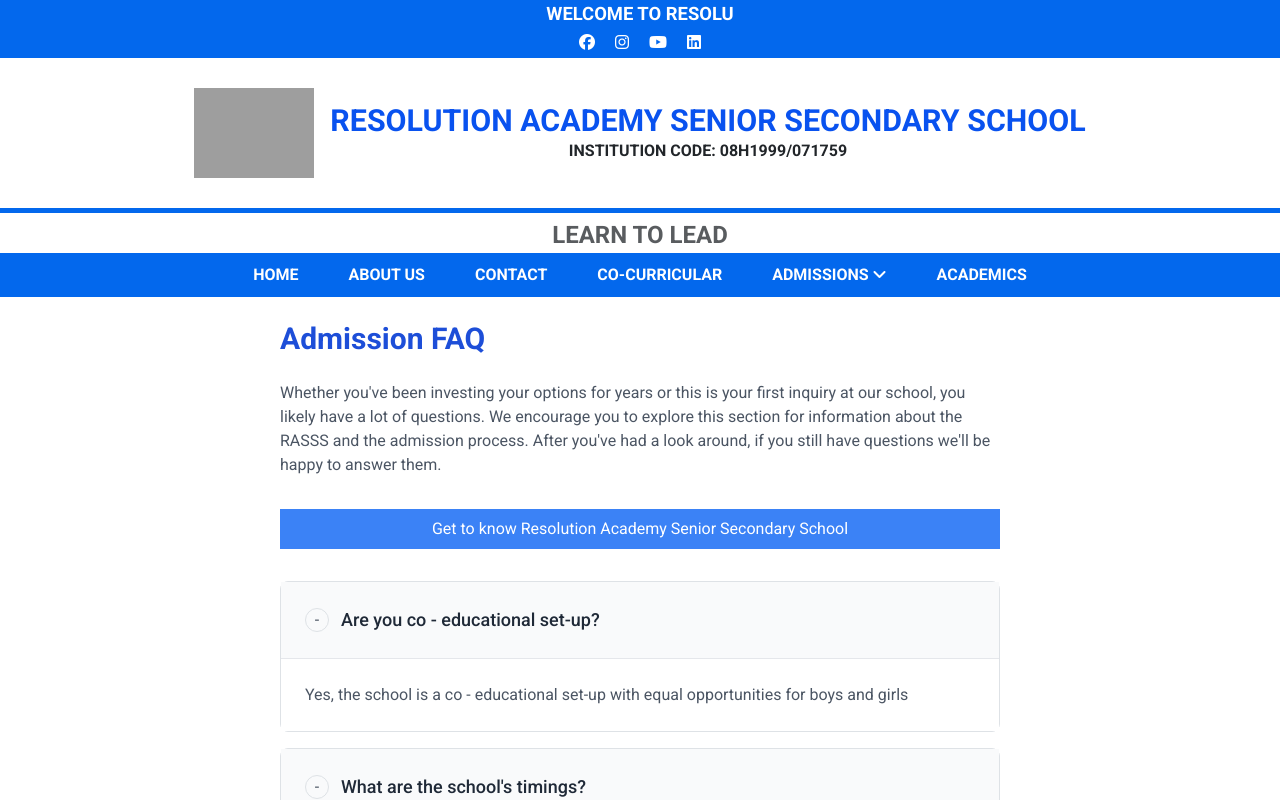
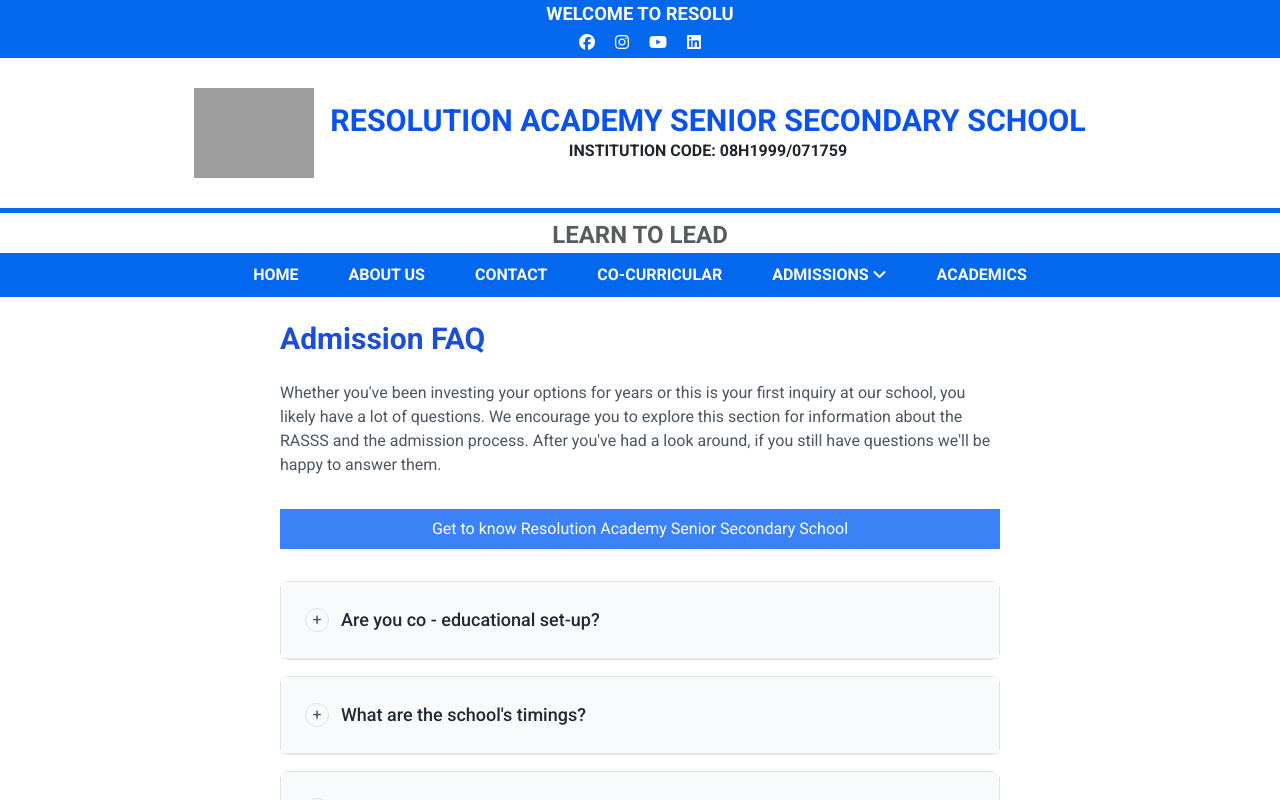
Before and after one commit to ResolutionAcademy/Webpage, a React (Create React App) app: page /admissions/faq in a window 1280 px wide. Built offline with nearby package versions, Linux system fonts and the light colour scheme; grey boxes are pictures that could not be loaded.

Commit message:
merged fee table and faqs

```diff
--- a/src/landingpage/admission/AdmissionFaqPage.jsx
+++ b/src/landingpage/admission/AdmissionFaqPage.jsx
@@ -51,11 +51,11 @@ const AdmissionFaqPage = () => {
             <div key={index} className="border rounded-lg">
               <div className="flex items-center p-4 bg-gray-50 border-b">
                 <button onClick={() => handleToggle(index)} className="w-6 h-6 flex items-center justify-center border rounded-full mr-3">
-                    {toggleAnswer[index] ? <span className="text-gray-600">+</span> : <span className="text-gray-600">-</span>}
+                    {!toggleAnswer[index] ? <span className="text-gray-600">+</span> : <span className="text-gray-600">-</span>}
                 </button>
                 <h2 className="font-medium text-lg text-gray-800">{faq.question}</h2>
               </div>
-              {!toggleAnswer[index] && <div className="p-4 bg-white">
+              {toggleAnswer[index] && <div className="p-4 bg-white">
                 <p className="text-gray-600">{faq.answer}</p>
               </div>}
             </div>
```
